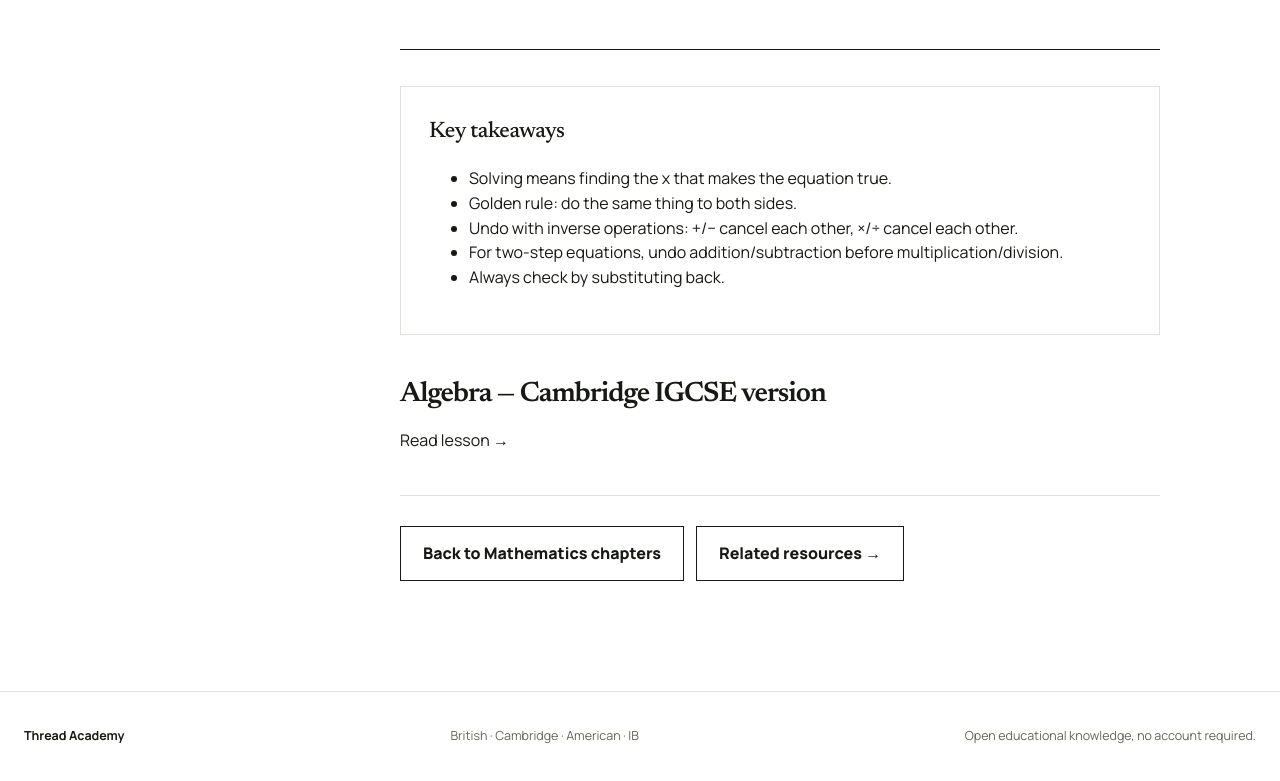
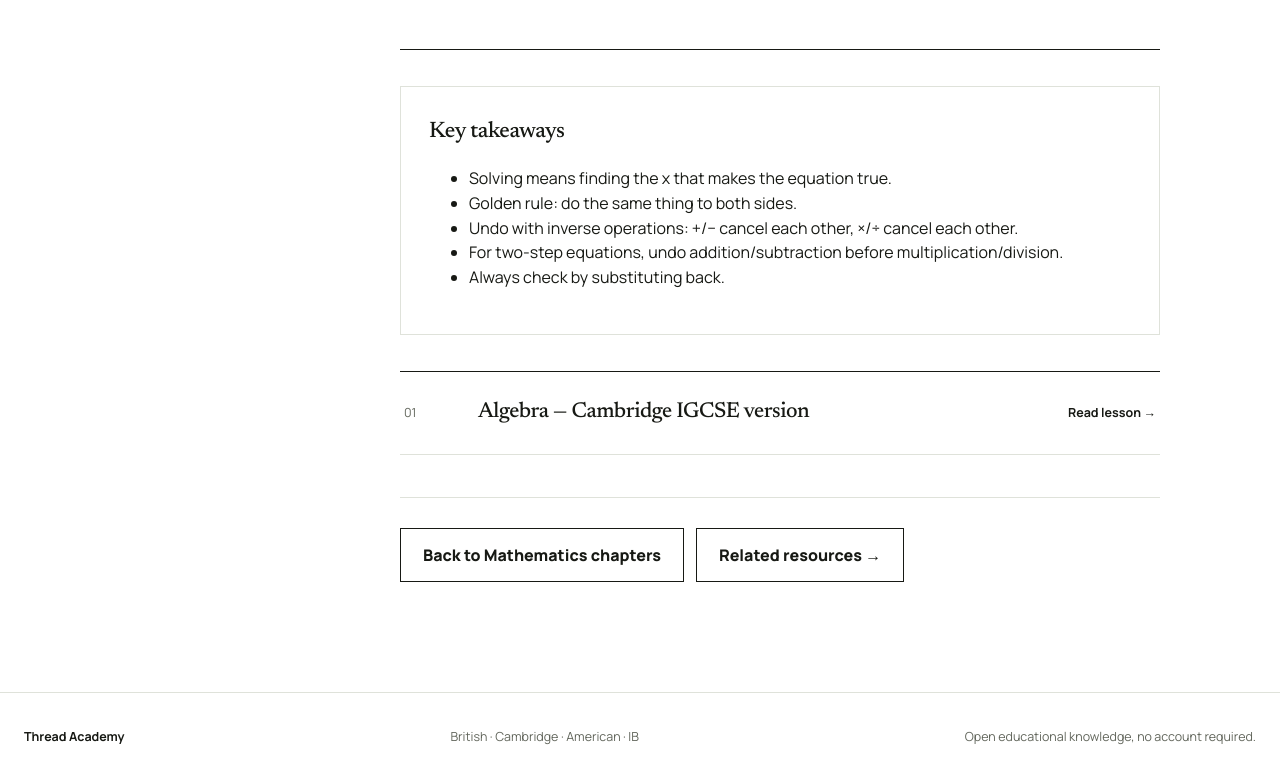
Before and after one commit to aliaaquib/student-learning-website, a Next.js app: page /subjects/mathematics/british/year-8/algebra/linear-equations in a window 1280 px wide. Shown: the part 5327-6108 px from the top of the page. Built offline with nearby package versions, Linux system fonts and the light colour scheme.

Commit message:
Publish src/components/textbook/RelatedTopics.tsx

```diff
--- a/src/components/textbook/RelatedTopics.tsx
+++ b/src/components/textbook/RelatedTopics.tsx
@@ -5,16 +5,20 @@ export interface RelatedLink {
   href: string;
 }
 
+/** Related-topic rows in the reference chapter-link language. */
 export function RelatedTopics({ items }: { items: RelatedLink[] }) {
   if (!items || items.length === 0) return null;
   return (
-    <div className="chapter-list" style={{ marginTop: 8 }}>
-      {items.map((item) => (
-        <Link key={item.href} className="chapter-row" href={item.href}>
-          <div>
-            <h3>{item.title}</h3>
-          </div>
-          <span className="lesson-count">Read lesson →</span>
+    <div className="chapters" style={{ marginTop: 8 }}>
+      {items.map((item, i) => (
+        <Link key={item.href} className="chapter-link" href={item.href}>
+          <span className="chapter-index">{String(i + 1).padStart(2, "0")}</span>
+          <span>
+            <span className="chapter-title" style={{ fontSize: "1.35rem" }}>
+              {item.title}
+            </span>
+          </span>
+          <span className="chapter-status">Read lesson →</span>
         </Link>
       ))}
     </div>
```
